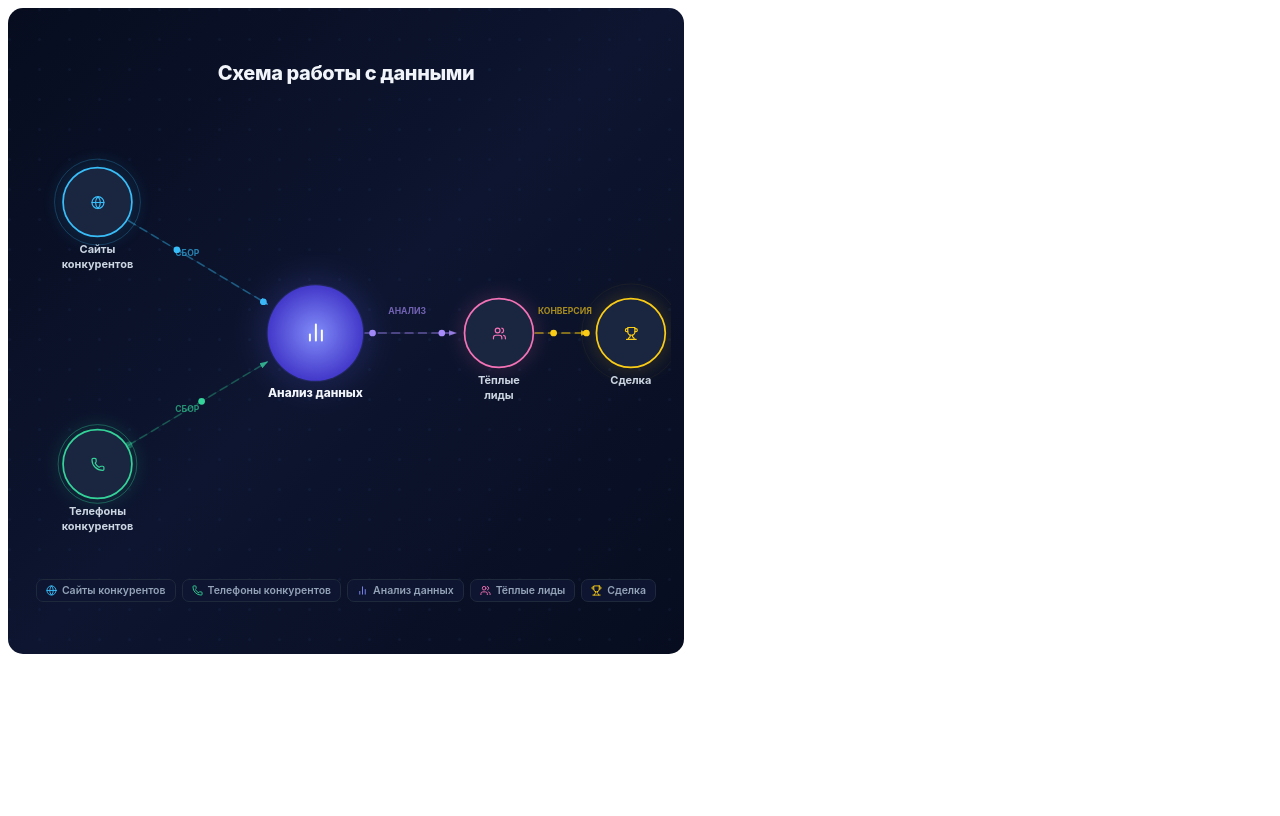
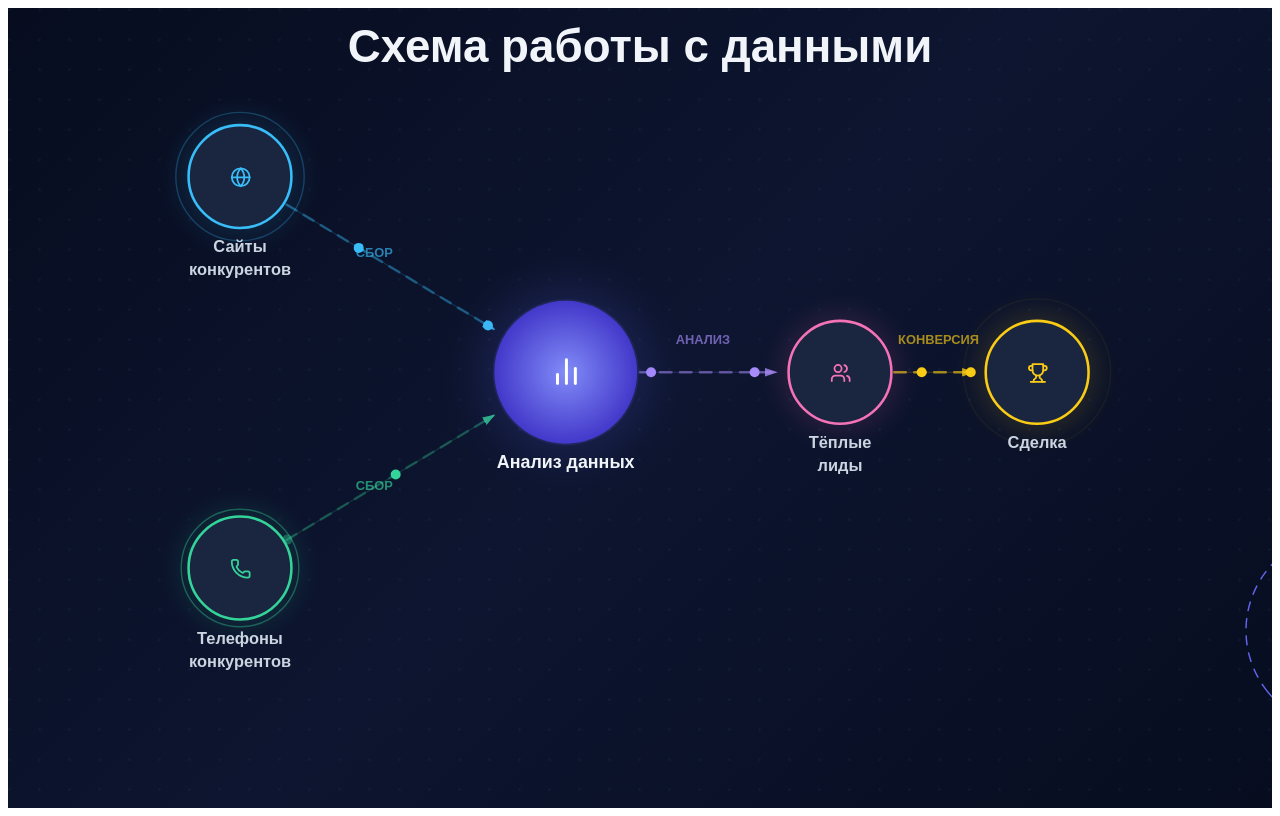
Before and after one commit to Asta-Alekseevna/-my-animation, a React (Vite) app: page / in a window 1280 px wide. Built offline with nearby package versions, Linux system fonts and the light colour scheme.

Commit message:
Update App.tsx

```diff
--- a/src/app/App.tsx
+++ b/src/app/App.tsx
@@ -10,8 +10,19 @@ const POS = {
   leads:  { x: 500, y: 255 },
   deal:   { x: 638, y: 255 },
 };
-const CR = 50;
-const SR = 36;
+const CR = 50;  // center radius
+const SR = 36;  // satellite radius
+
+// ─── Tooltip data ─────────────────────────────────────────────────────────────
+const TOOLTIPS: Record<string, {
+  title: string; text: string; px: number; py: number; pw: number; ph: number; color: string;
+}> = {
+  sites:  { title: "Сайты конкурентов",    text: "Укажите сайт конкурента (или свой) — и мы извлечём номера телефонов каждого посетителя.",                     px: 128, py: 52,  pw: 208, ph: 120, color: "#38bdf8" },
+  phones: { title: "Телефоны конкурентов", text: "Загрузите номера конкурентов для сбора данных — получите полный список их входящих и исходящих номеров.",       px: 128, py: 328, pw: 208, ph: 130, color: "#34d399" },
+  center: { title: "Анализ данных",        text: "Собранные данные автоматически структурируются и передаются в наш колл-центр.",                                 px: 183, py: 62,  pw: 252, ph: 110, color: "#818cf8" },
+  leads:  { title: "Тёплые лиды",          text: "Наш колл-центр обрабатывает номера по скрипту, отсеивая нецелевые в поиске тёплых лидов.",                     px: 383, py: 66,  pw: 228, ph: 120, color: "#f472b6" },
+  deal:   { title: "Сделка",               text: "Вам остаётся только обработать полученных лидов и довести их до сделки.",                                       px: 372, py: 183, pw: 218, ph: 110, color: "#facc15" },
+};
 
 // ─── Connections ─────────────────────────────────────────────────────────────
 const CONNS = [
@@ -61,6 +72,39 @@ function Particle({ x1,y1,x2,y2,color,delay }: { x1:number;y1:number;x2:number;y
   );
 }
 
+// ─── Tooltip card ─────────────────────────────────────────────────────────────
+function TooltipCard({ id, active }: { id: string; active: boolean }) {
+  const t = TOOLTIPS[id];
+  if (!t) return null;
+  return (
+    <foreignObject x={t.px} y={t.py} width={t.pw} height={t.ph} style={{ overflow: "visible", pointerEvents: "none" }}>
+      <motion.div
+        initial={{ opacity: 0, scale: 0.82, y: 8 }}
+        animate={active ? { opacity: 1, scale: 1, y: 0 } : { opacity: 0, scale: 0.82, y: 8 }}
+        transition={{ duration: 0.22, ease: "easeOut" }}
+        style={{
+          background: "rgba(7, 13, 31, 0.96)",
+          border: `1px solid ${t.color}40`,
+          borderLeft: `3px solid ${t.color}`,
+          borderRadius: 10,
+          padding: "10px 13px",
+          boxShadow: `0 0 20px ${t.color}25, 0 6px 24px rgba(0,0,0,0.6)`,
+          fontFamily: "Montserrat, sans-serif",
+          width: "100%",
+          boxSizing: "border-box" as const,
+        }}
+      >
+        <div style={{ color: t.color, fontSize: 11, fontWeight: 700, marginBottom: 6, letterSpacing: "0.05em", textTransform: "uppercase" as const }}>
+          {t.title}
+        </div>
+        <div style={{ color: "#94a3b8", fontSize: 10.5, lineHeight: 1.6, fontWeight: 500 }}>
+          {t.text}
+        </div>
+      </motion.div>
+    </foreignObject>
+  );
+}
+
 // ─── Satellite node ───────────────────────────────────────────────────────────
 function SatNode({ node, active, onHover, idx }: {
   node: typeof NODES[0]; active: boolean; onHover:(id:string|null)=>void; idx:number;
@@ -75,27 +119,32 @@ function SatNode({ node, active, onHover, idx }: {
       animate={{ opacity: 1, scale: 1 }}
       transition={{ duration: 0.5, delay: 0.2 + idx * 0.1, type: "spring", bounce: 0.4 }}
     >
+      {/* Pulse ring */}
       <motion.circle cx={x} cy={y} r={SR + 4} fill="none" stroke={color} strokeWidth="1"
         animate={{ r: [SR + 3, SR + 17], opacity: [0.45, 0] }}
         transition={{ duration: 2.4, repeat: Infinity, delay: idx * 0.45 }}
       />
+      {/* Soft glow */}
       <circle cx={x} cy={y} r={SR + 8} fill={color} opacity={0.1} style={{ filter: "blur(8px)" }} />
+      {/* Main circle */}
       <motion.circle cx={x} cy={y} r={SR}
         fill={active ? color : "#1a2540"}
         stroke={color}
         strokeWidth={active ? 2.5 : 1.8}
         transition={{ duration: 0.15 }}
       />
+      {/* Icon via foreignObject */}
       <foreignObject x={x - 13} y={y - 13} width={26} height={26} style={{ pointerEvents: "none" }}>
         <div style={{ width: 26, height: 26, display: "flex", alignItems: "center", justifyContent: "center", color: active ? "#fff" : color }}>
           <Icon size={15} />
         </div>
       </foreignObject>
+      {/* Labels */}
       {lines.map((line, li) => (
         <text key={li} x={x} y={y + SR + 17 + li * 16}
           textAnchor="middle"
           fill={active ? color : "#cbd5e1"}
-          fontSize="11.5" fontWeight="700" fontFamily="Inter, sans-serif"
+          fontSize="11.5" fontWeight="700" fontFamily="Montserrat, sans-serif"
         >{line}</text>
       ))}
     </motion.g>
@@ -114,30 +163,37 @@ function CenterNode({ active, onHover }: { active: boolean; onHover:(id:string|n
       animate={{ opacity: 1, scale: 1 }}
       transition={{ duration: 0.6, type: "spring", bounce: 0.3 }}
     >
+      {/* Rotating ring 1 */}
       <motion.circle cx={x} cy={y} r={68} fill="none" stroke="#6366f1" strokeWidth="1" strokeDasharray="7 5"
         animate={{ rotate: 360 }}
         style={{ originX: `${x}px`, originY: `${y}px` }}
         transition={{ duration: 14, repeat: Infinity, ease: "linear" }}
       />
+      {/* Rotating ring 2 */}
       <motion.circle cx={x} cy={y} r={82} fill="none" stroke="#818cf8" strokeWidth="0.6" strokeDasharray="3 9"
         animate={{ rotate: -360 }}
         style={{ originX: `${x}px`, originY: `${y}px` }}
         transition={{ duration: 22, repeat: Infinity, ease: "linear" }}
       />
+      {/* Pulse halo */}
       <motion.circle cx={x} cy={y} r={55} fill="#6366f1" opacity={0.13}
         animate={{ r: [51, 63, 51] }}
         transition={{ duration: 2.8, repeat: Infinity, ease: "easeInOut" }}
       />
+      {/* Glow backdrop */}
       <circle cx={x} cy={y} r={CR + 12} fill="#6366f1" opacity={0.15} style={{ filter: "blur(14px)" }} />
+      {/* Main fill */}
       <circle cx={x} cy={y} r={CR} fill="url(#cGrad)" />
+      {/* Icon */}
       <foreignObject x={x - 20} y={y - 21} width={40} height={40} style={{ pointerEvents: "none" }}>
         <div style={{ width: 40, height: 40, display: "flex", alignItems: "center", justifyContent: "center", color: "#fff" }}>
           <BarChart2 size={25} />
         </div>
       </foreignObject>
+      {/* Label */}
       <text x={x} y={y + CR + 17} textAnchor="middle"
         fill={active ? "#a5b4fc" : "#f1f5f9"}
-        fontSize="12.5" fontWeight="800" fontFamily="Inter, sans-serif"
+        fontSize="12.5" fontWeight="800" fontFamily="Montserrat, sans-serif"
       >Анализ данных</text>
     </motion.g>
   );
@@ -157,11 +213,12 @@ export default function App() {
 
   return (
     <div style={{
-      width: 676, height: 646,
+      width: "100%",
+      height: "100vh",
       background: "linear-gradient(135deg, #070d1f 0%, #0d1530 50%, #070d1f 100%)",
-      display: "flex", flexDirection: "column", alignItems: "center", justifyContent: "center",
-      fontFamily: "Inter, sans-serif", overflow: "hidden", position: "relative",
-      borderRadius: 15, boxSizing: "border-box",
+      display: "flex", alignItems: "center", justifyContent: "center",
+      fontFamily: "Montserrat, sans-serif", overflow: "hidden", position: "relative",
+      boxSizing: "border-box",
     }}>
 
       {/* Dot grid */}
@@ -174,24 +231,15 @@ export default function App() {
         <rect width="100%" height="100%" fill="url(#dotpat)" />
       </svg>
 
-      {/* Title */}
-      <motion.div
-        initial={{ opacity: 0, y: -16 }} animate={{ opacity: 1, y: 0 }}
-        transition={{ duration: 0.65 }}
-        style={{ textAlign: "center", marginBottom: 4, zIndex: 1 }}
+      {/* SVG diagram — fills the whole container */}
+      <motion.svg
+        viewBox="0 0 720 560"
+        preserveAspectRatio="xMidYMid meet"
+        style={{ width: "100%", height: "100%", display: "block", zIndex: 1 }}
+        initial={{ opacity: 0, scale: 0.94 }}
+        animate={{ opacity: 1, scale: 1 }}
+        transition={{ duration: 0.75, delay: 0.1 }}
       >
-        <h1 style={{ color: "#f1f5f9", fontSize: 20, fontWeight: 800, letterSpacing: "-0.02em", margin: 0 }}>
-          Схема работы с данными
-        </h1>
-      </motion.div>
-
-      {/* SVG diagram */}
-      <motion.div
-        initial={{ opacity: 0, scale: 0.9 }} animate={{ opacity: 1, scale: 1 }}
-        transition={{ duration: 0.75, delay: 0.1 }}
-        style={{ zIndex: 1 }}
-      >
-        <svg viewBox="0 0 680 510" width={650} height={488} style={{ display: "block" }}>
         <defs>
           <filter id="glw" x="-60%" y="-60%" width="220%" height="220%">
             <feGaussianBlur stdDeviation="3.5" result="b" />
@@ -208,6 +256,7 @@ export default function App() {
           ))}
         </defs>
 
+        {/* ── Connection lines ── */}
         {CONNS.map((c) => {
           const { nx, ny } = dir(c.from, c.to);
           const lx1 = c.from.x + nx * (c.r1 + 2),  ly1 = c.from.y + ny * (c.r1 + 2);
@@ -217,6 +266,7 @@ export default function App() {
             || (c.id === "p-c" && (active === "phones" || active === "center"))
             || (c.id === "c-l" && (active === "center" || active === "leads"))
             || (c.id === "l-d" && (active === "leads"  || active === "deal"));
+
           return (
             <g key={c.id} opacity={hl ? 1 : 0.1} style={{ transition: "opacity 0.3s" }}>
               <line x1={lx1} y1={ly1} x2={lx2} y2={ly2} stroke={c.color} strokeWidth="0.8" opacity={0.18} />
@@ -228,52 +278,43 @@ export default function App() {
           );
         })}
 
+        {/* ── Satellite nodes ── */}
         {NODES.map((node, i) => (
           <g key={node.id} opacity={dim(node.id) ? 0.18 : 1} style={{ transition: "opacity 0.3s" }}>
             <SatNode node={node} active={active === node.id} onHover={setActive} idx={i} />
           </g>
         ))}
 
+        {/* ── Center node ── */}
         <g opacity={dim("center") ? 0.18 : 1} style={{ transition: "opacity 0.3s" }}>
           <CenterNode active={active === "center"} onHover={setActive} />
         </g>
 
+        {/* ── Flow labels ── */}
         {flowLabels.map((l, i) => (
           <motion.text key={i} x={l.x} y={l.y} textAnchor="middle"
-              fill={l.color} fontSize="9" fontWeight="700" fontFamily="Inter, sans-serif"
+            fill={l.color} fontSize="9" fontWeight="700" fontFamily="Montserrat, sans-serif"
             initial={{ opacity: 0 }} animate={{ opacity: 0.65 }}
             transition={{ delay: 0.9 + i * 0.12 }}
           >{l.text}</motion.text>
         ))}
-        </svg>
-      </motion.div>
 
-      {/* Legend */}
-      <motion.div
-        initial={{ opacity: 0, y: 12 }} animate={{ opacity: 1, y: 0 }}
-        transition={{ delay: 0.9, duration: 0.55 }}
-        style={{ display: "flex", gap: 6, flexWrap: "wrap", justifyContent: "center", zIndex: 1, marginTop: 2 }}
-      >
-        {[
-          { label: "Сайты конкурентов",    color: "#38bdf8", Icon: Globe,     id: "sites"  },
-          { label: "Телефоны конкурентов", color: "#34d399", Icon: Phone,     id: "phones" },
-          { label: "Анализ данных",         color: "#818cf8", Icon: BarChart2, id: "center" },
-          { label: "Тёплые лиды",          color: "#f472b6", Icon: Users,     id: "leads"  },
-          { label: "Сделка",               color: "#facc15", Icon: Trophy,    id: "deal"   },
-        ].map(({ label, color, Icon, id }) => (
-          <motion.div key={id}
-            onMouseEnter={() => setActive(id)} onMouseLeave={() => setActive(null)}
-            animate={{
-              borderColor:     active === id ? color   : "#1e293b",
-              backgroundColor: active === id ? `${color}1a` : "#0d1530",
-            }}
-            style={{ display: "flex", alignItems: "center", gap: 5, padding: "4px 9px", borderRadius: 7, border: "1px solid", cursor: "pointer" }}
-          >
-            <Icon size={11} color={color} />
-            <span style={{ color: "#94a3b8", fontSize: 10.5, fontWeight: 600 }}>{label}</span>
-          </motion.div>
+        {/* ── Title ── */}
+        <motion.text
+          x="360" y="38"
+          textAnchor="middle"
+          fill="#f1f5f9"
+          fontSize="32" fontWeight="800" fontFamily="Montserrat, sans-serif"
+          initial={{ opacity: 0, y: -10 }} animate={{ opacity: 1, y: 0 }}
+          transition={{ duration: 0.65 }}
+        >Схема работы с данными</motion.text>
+
+        {/* ── Tooltip cards (rendered last = on top) ── */}
+        {["sites", "phones", "center", "leads", "deal"].map(id => (
+          <TooltipCard key={id} id={id} active={active === id} />
         ))}
-      </motion.div>
+
+      </motion.svg>
     </div>
   );
 }
```
Lines whose indentation alone changed are shown as unchanged.
